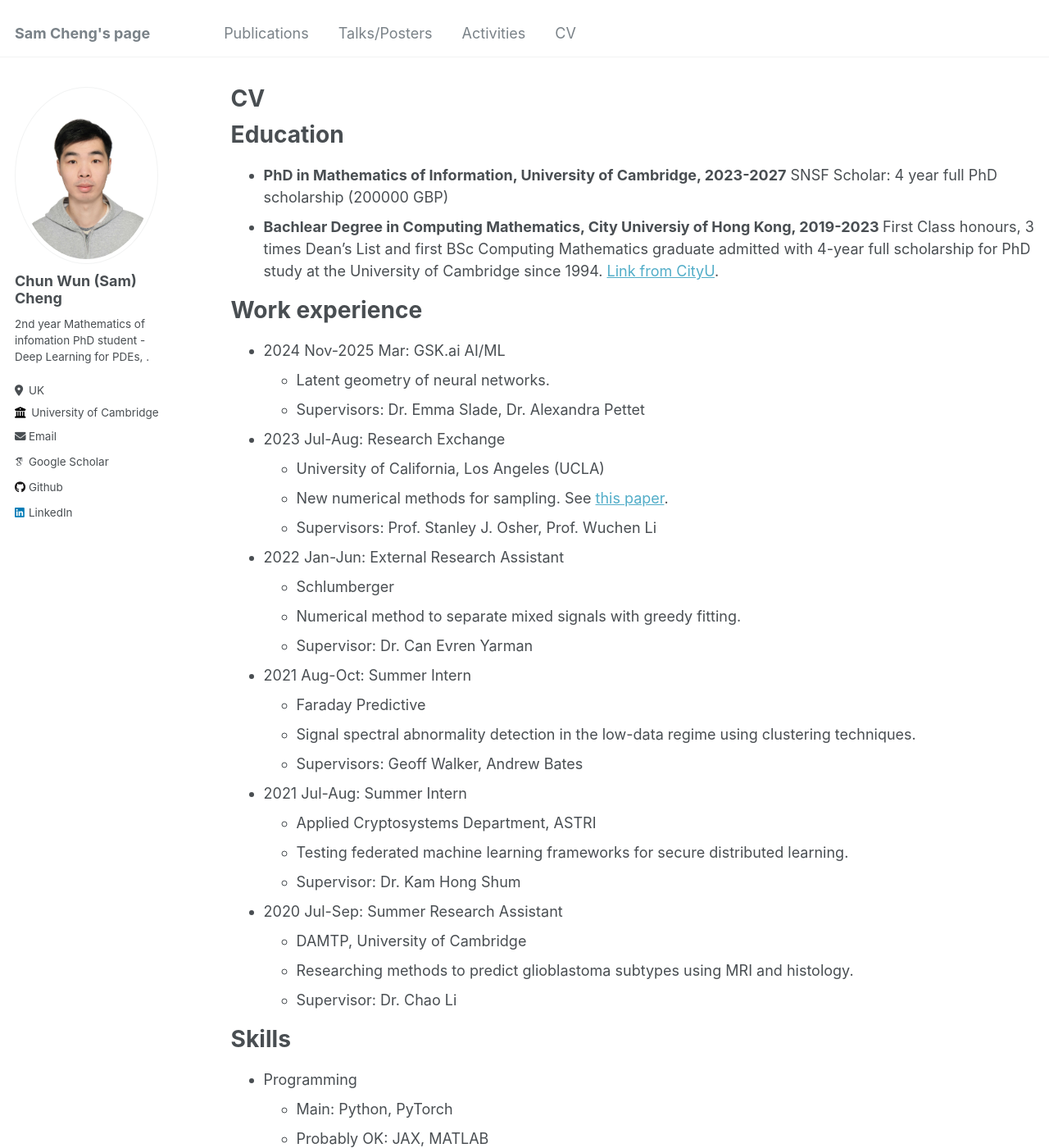
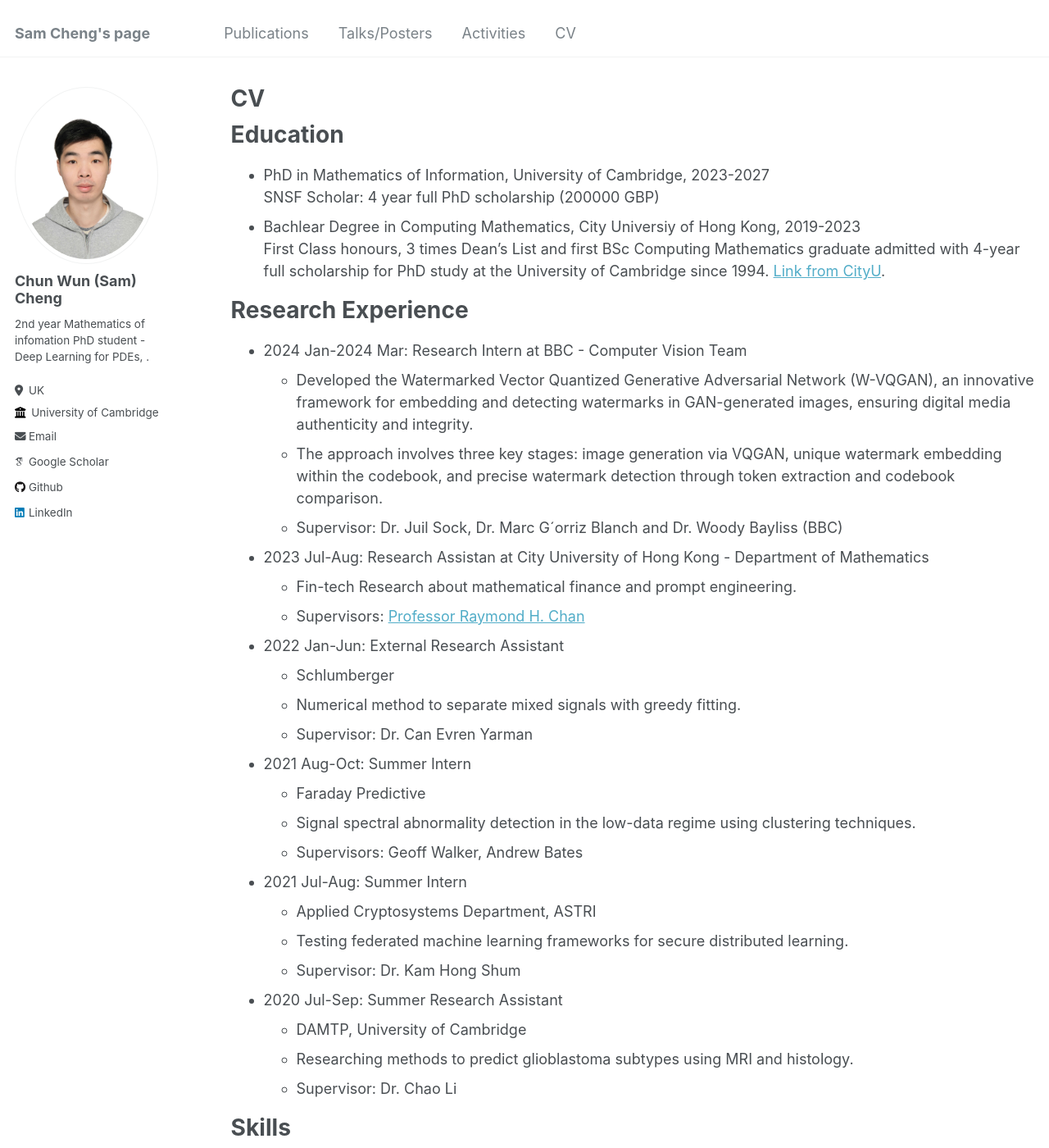
Before and after one commit to samcheng123/Cam, a Jekyll site: the page built from _pages/cv.md, in a window 1280 px wide and 1400 px high. Shown: the whole window at 82% size. Built offline with Jekyll 4.4.1, drawn with Linux system fonts in a browser that asks for light colours; some web fonts are replaced; some of the changed text lies outside the part shown.

Commit message:
Update cv.md

```diff
--- a/_pages/cv.md
+++ b/_pages/cv.md
@@ -11,23 +11,26 @@ redirect_from:
 
 Education
 ======
-* <b>PhD in Mathematics of Information, University of Cambridge, 2023-2027</b>
+* PhD in Mathematics of Information, University of Cambridge, 2023-2027<br>
   SNSF Scholar: 4 year full PhD scholarship (200000 GBP)
-* <b>Bachlear Degree in Computing Mathematics, City Universiy of Hong Kong, 2019-2023 </b>
+* Bachlear Degree in Computing Mathematics, City Universiy of Hong Kong, 2019-2023 <br>
   First Class honours, 3 times Dean’s List and first BSc Computing Mathematics graduate admitted
   with 4-year full scholarship for PhD study at the University of Cambridge since 1994. [Link from CityU](https://www.cityu.edu.hk/csci/news-events/news-and-achievements/first-bsc-computing-maths-local-graduate-obtained-full).
 <!-- * B.S. in GitHub, GitHub University, 2012 -->
 
-Work experience
+Research Experience
 ======
-* 2024 Nov-2025 Mar: GSK.ai AI/ML
-  * Latent geometry of neural networks.
-  * Supervisors: Dr. Emma Slade, Dr. Alexandra Pettet
+* 2024 Jan-2024 Mar: Research Intern at BBC - Computer Vision Team
+  * Developed the Watermarked Vector Quantized Generative Adversarial Network (W-VQGAN), an innovative
+    framework for embedding and detecting watermarks in GAN-generated images, ensuring digital media authenticity
+    and integrity.
+  * The approach involves three key stages: image generation via VQGAN, unique watermark embedding within the
+    codebook, and precise watermark detection through token extraction and codebook comparison.
+  * Supervisor: Dr. Juil Sock, Dr. Marc G´orriz Blanch and Dr. Woody Bayliss (BBC)
 
-* 2023 Jul-Aug: Research Exchange
-  * University of California, Los Angeles (UCLA)
-  * New numerical methods for sampling. See [this paper](https://arxiv.org/abs/2308.14945).
-  * Supervisors: Prof. Stanley J. Osher, Prof. Wuchen Li
+* 2023 Jul-Aug: Research Assistan at City University of Hong Kong - Department of Mathematics
+  * Fin-tech Research about mathematical finance and prompt engineering.
+  * Supervisors: [Professor Raymond H. Chan](https://www.ln.edu.hk/po/people/professor-raymond-chan-hon-fu)
 
 * 2022 Jan-Jun: External Research Assistant
   * Schlumberger
@@ -59,15 +62,11 @@ Skills
 
 Publications
 ======
-  <ul>{% for post in site.publications reversed %}
-    {% include archive-single-cv.html %}
-  {% endfor %}</ul>
+
 
 Talks
 ======
-  <ul>{% for post in site.talks reversed %}
-    {% include archive-single-talk-cv.html  %}
-  {% endfor %}</ul>
+
 
 <!-- Teaching
 ======
```
